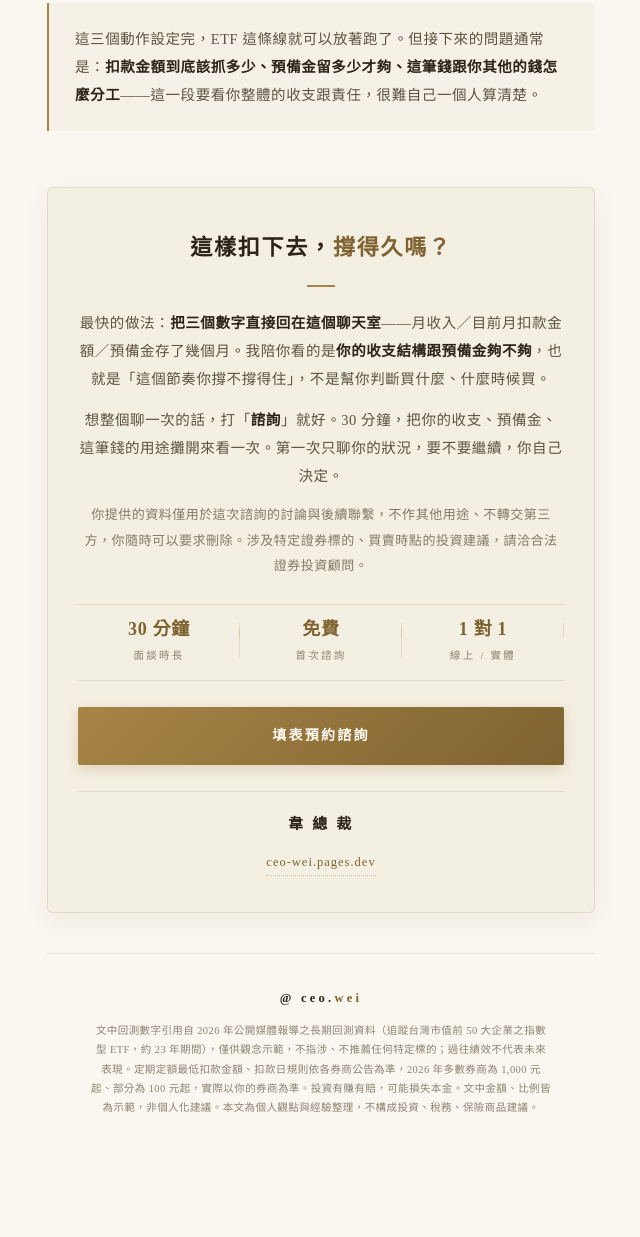
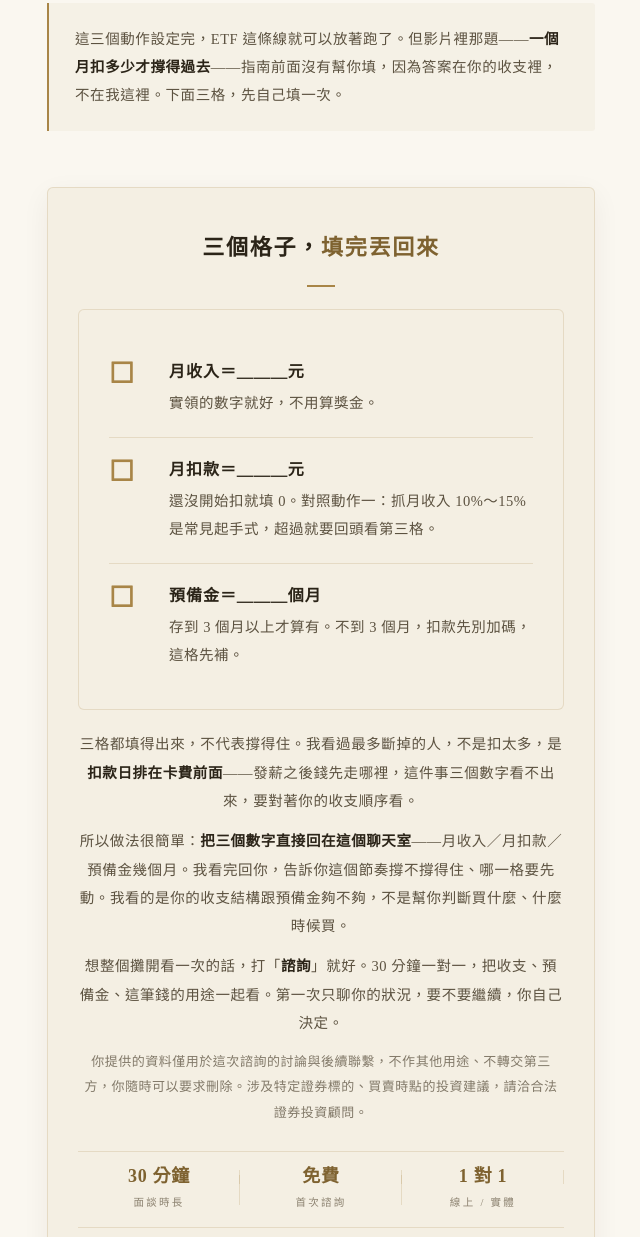
Before and after one commit to changweiwu111-ui/lazypacks, a plain HTML site: page etf-nolook/index.html in a window 1280 px wide. Shown: the part 5975-7212 px from the top of the page, without its empty margins (319-959 px from the left). Before the commit the page ends 7141 px from the top, so only its background shows below. Drawn offline with Linux system fonts and the light colour scheme.

Commit message:
etf-nolook v2: three-box self-check CTA tail + LINE ask field (2026-09-02)

```diff
--- a/etf-nolook/index.html
+++ b/etf-nolook/index.html
@@ -515,16 +515,41 @@ footer{
     </div>
 
     <div class="bridge">
-      <p>這三個動作設定完，ETF 這條線就可以放著跑了。但接下來的問題通常是：<strong>扣款金額到底該抓多少、預備金留多少才夠、這筆錢跟你其他的錢怎麼分工</strong>——這一段要看你整體的收支跟責任，很難自己一個人算清楚。</p>
+      <p>這三個動作設定完，ETF 這條線就可以放著跑了。但影片裡那題——<strong>一個月扣多少才撐得過去</strong>——指南前面沒有幫你填，因為答案在你的收支裡，不在我這裡。下面三格，先自己填一次。</p>
     </div>
   </section>
 
   <div class="cta-card">
-    <h2 class="cta-h2">這樣扣下去，<span class="g">撐得久嗎？</span></h2>
+    <h2 class="cta-h2">三個格子，<span class="g">填完丟回來</span></h2>
     <div class="cta-rule"></div>
 
-    <p class="cta-body">最快的做法：<strong>把三個數字直接回在這個聊天室</strong>——月收入／目前月扣款金額／預備金存了幾個月。我陪你看的是<strong>你的收支結構跟預備金夠不夠</strong>，也就是「這個節奏你撐不撐得住」，不是幫你判斷買什麼、什麼時候買。</p>
-    <p class="cta-body">想整個聊一次的話，打「<strong>諮詢</strong>」就好。30 分鐘，把你的收支、預備金、這筆錢的用途攤開來看一次。第一次只聊你的狀況，要不要繼續，你自己決定。</p>
+    <div class="steps-card" style="margin:18px 0 20px;text-align:left">
+      <div class="step">
+        <div class="step-num">☐</div>
+        <div class="step-body">
+          <h4>月收入＝＿＿＿元</h4>
+          <p>實領的數字就好，不用算獎金。</p>
+        </div>
+      </div>
+      <div class="step">
+        <div class="step-num">☐</div>
+        <div class="step-body">
+          <h4>月扣款＝＿＿＿元</h4>
+          <p>還沒開始扣就填 0。對照動作一：抓月收入 10%～15% 是常見起手式，超過就要回頭看第三格。</p>
+        </div>
+      </div>
+      <div class="step">
+        <div class="step-num">☐</div>
+        <div class="step-body">
+          <h4>預備金＝＿＿＿個月</h4>
+          <p>存到 3 個月以上才算有。不到 3 個月，扣款先別加碼，這格先補。</p>
+        </div>
+      </div>
+    </div>
+
+    <p class="cta-body">三格都填得出來，不代表撐得住。我看過最多斷掉的人，不是扣太多，是<strong>扣款日排在卡費前面</strong>——發薪之後錢先走哪裡，這件事三個數字看不出來，要對著你的收支順序看。</p>
+    <p class="cta-body">所以做法很簡單：<strong>把三個數字直接回在這個聊天室</strong>——月收入／月扣款／預備金幾個月。我看完回你，告訴你這個節奏撐不撐得住、哪一格要先動。我看的是你的收支結構跟預備金夠不夠，不是幫你判斷買什麼、什麼時候買。</p>
+    <p class="cta-body">想整個攤開看一次的話，打「<strong>諮詢</strong>」就好。30 分鐘一對一，把收支、預備金、這筆錢的用途一起看。第一次只聊你的狀況，要不要繼續，你自己決定。</p>
     <p class="cta-body" style="font-size:13px;opacity:.75">你提供的資料僅用於這次諮詢的討論與後續聯繫，不作其他用途、不轉交第三方，你隨時可以要求刪除。涉及特定證券標的、買賣時點的投資建議，請洽合法證券投資顧問。</p>
 
     <div class="cta-meta">
--- a/packs.json
+++ b/packs.json
@@ -312,7 +312,8 @@
     "slug": "etf-nolook",
     "title": "ETF 無痛累積指南",
     "sub": "買了之後最難的是不看——三個設定，把不看變成系統",
-    "kw": "不看盤"
+    "kw": "不看盤",
+    "ask": "先不用看完。先回我一個數字就好——你現在每個月定期定額扣多少？\n還沒開始的直接回 0。回 0 的人很多，不用不好意思，指南就是從 0 開始寫的。"
   },
   {
     "slug": "money-at-work",
```
